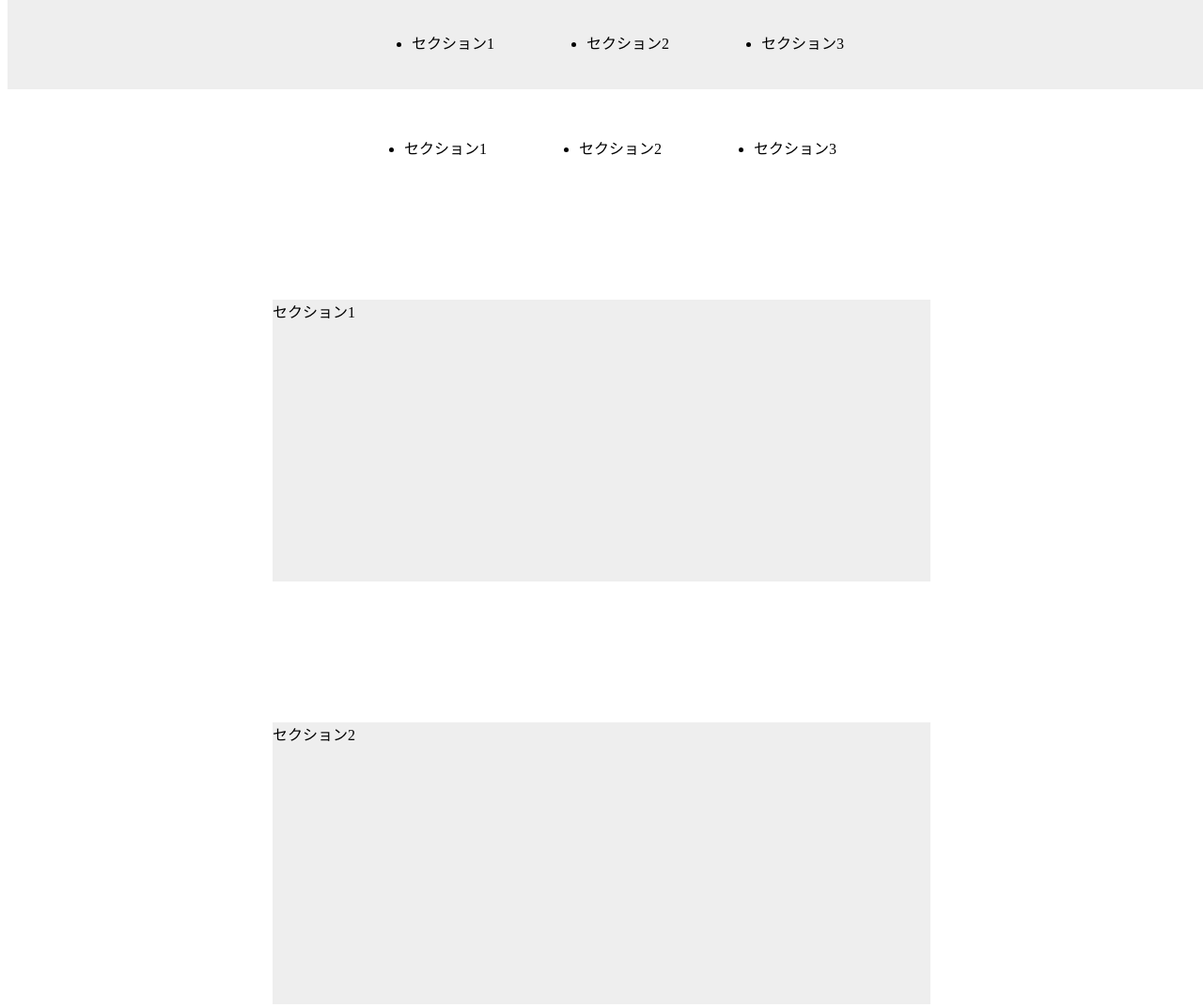
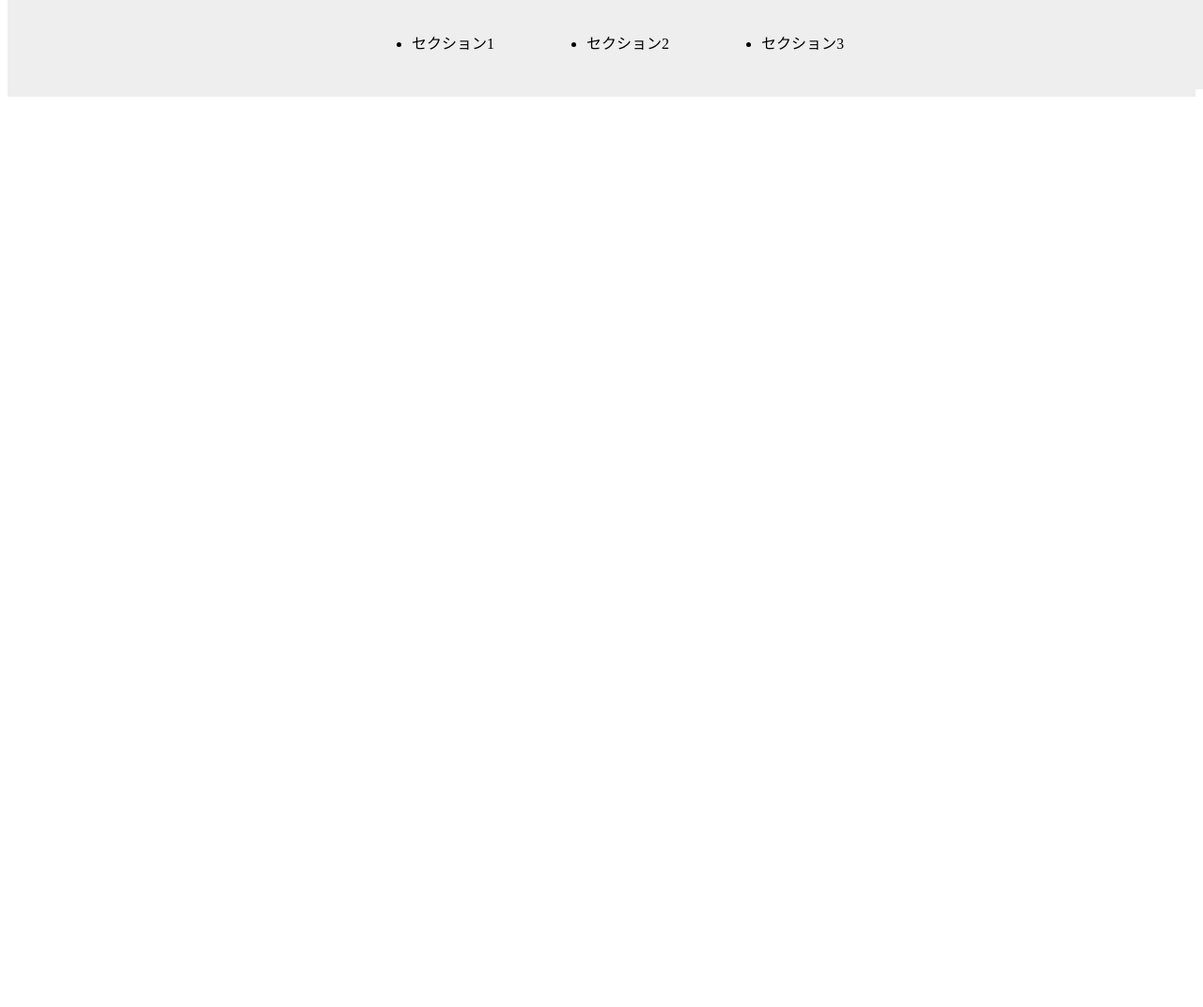
Before and after one commit to ryu08114/link_test, a plain HTML site: page index.html in a window 1280 px wide. Shown: the part 5-1077 px from the top of the page at 94% size. After the commit the page ends 800 px from the top, so only its background shows below. Drawn offline with nearby package versions, Linux system fonts and the light colour scheme.

Commit message:
Update index.html

```diff
--- a/index.html
+++ b/index.html
@@ -13,30 +13,15 @@
   <header>
     <nav>
       <ul>
-        <li><a href="#section1">セクション1</a></li>
-        <li><a href="#section2">セクション2</a></li>
-        <li><a href="#section3">セクション3</a></li>
+        <li><a href="https://ryu08114.github.io/link_test/#section1">セクション1</a></li>
+          <li><a href="https://ryu08114.github.io/link_test/#section2">セクション2</a></li>
+          <li><a href="https://ryu08114.github.io/link_test/#section3">セクション3</a></li>
       </ul>
     </nav>
   </header>
   <div class="wrapper">
     <main>
-      <nav class="nav2">
-        <ul>
-          <li><a href="https://ryu08114.github.io/link_test/#section1">セクション1</a></li>
-          <li><a href="https://ryu08114.github.io/link_test/#section2">セクション2</a></li>
-          <li><a href="https://ryu08114.github.io/link_test/#section3">セクション3</a></li>
-        </ul>
-      </nav>
-      <section id="section1">
-        セクション1
-      </section>
-      <section id="section2">
-        セクション2
-      </section>
-      <section id="section3">
-        セクション3
-      </section>
+
     </main>
   </div>
   <footer>
```
